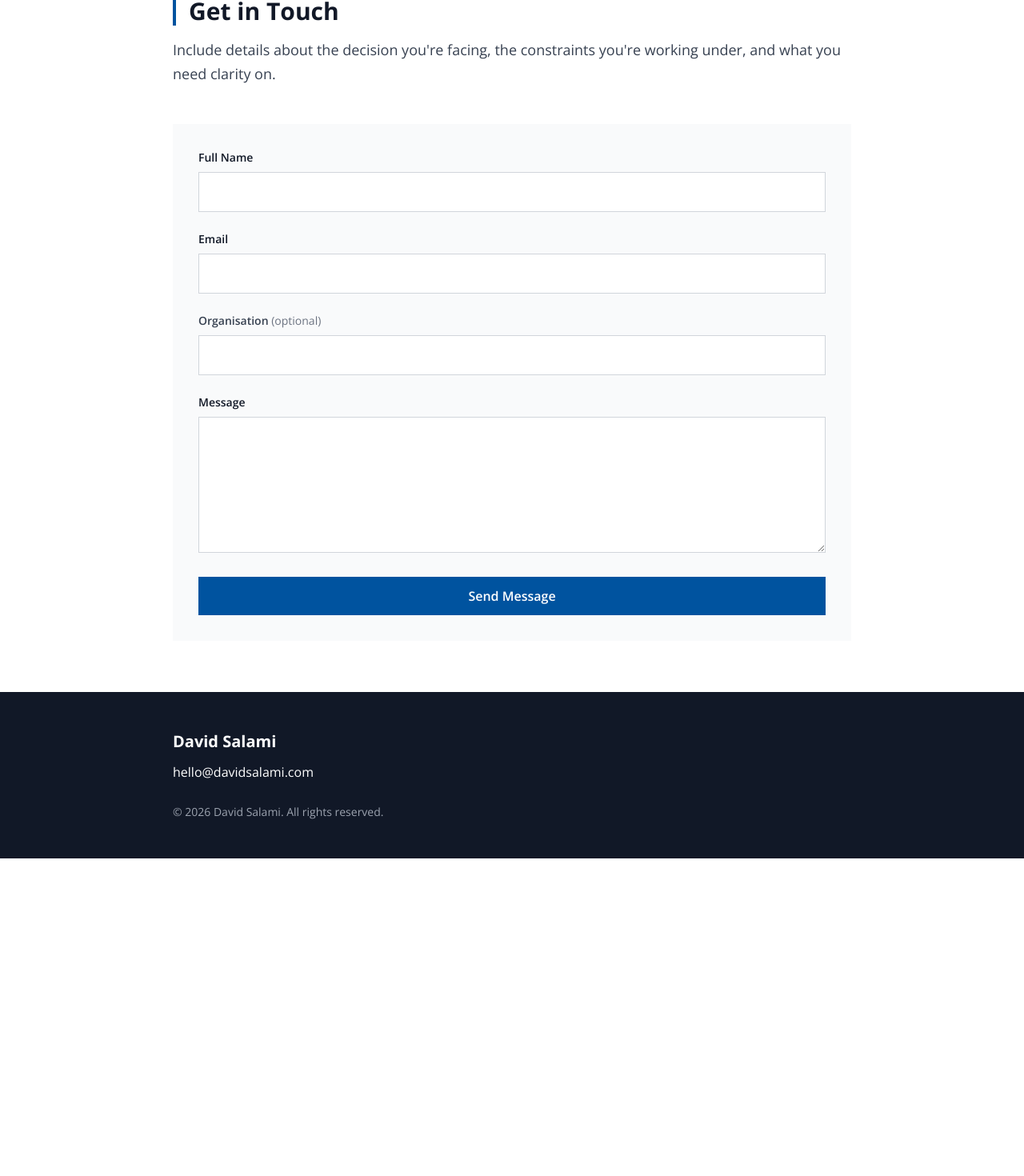
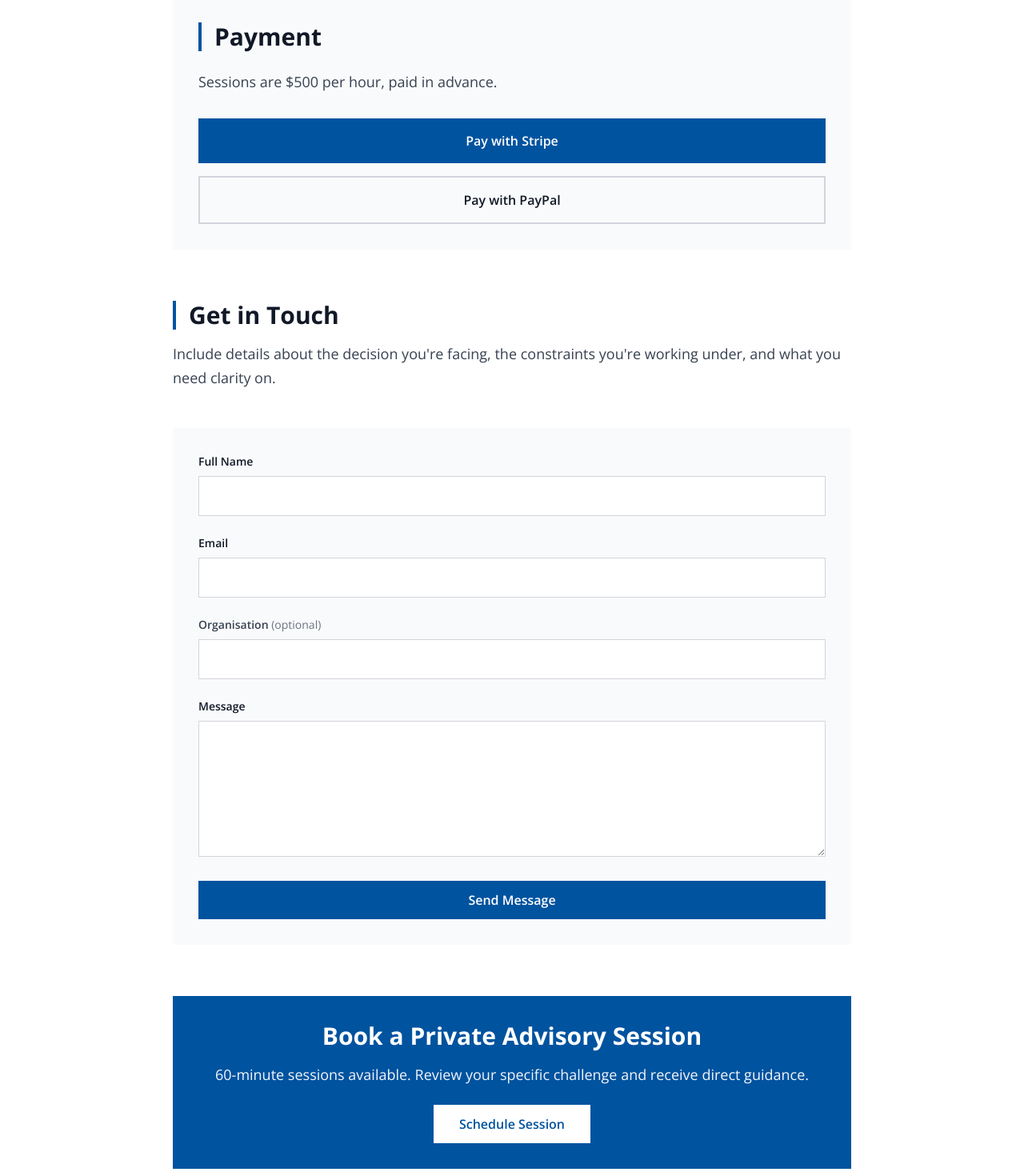
Before and after one commit to artizani/personal-brand, a Next.js app: page /work in a window 1280 px wide. Shown: the part 1128-2598 px from the top of the page at 80% size. Before the commit the page ends 2201 px from the top, so only its background shows below. Built offline with nearby package versions, Linux system fonts and the light colour scheme.

Commit message:
feat: add payment options and booking CTA to Work page

```diff
--- a/src/app/work/page.tsx
+++ b/src/app/work/page.tsx
@@ -51,6 +51,35 @@ export default function Work() {
           </p>
         </div>
 
+        <div className="mb-16 bg-gray-50 p-8">
+          <h2 className="text-3xl font-bold text-gray-900 mb-6 border-l-4 border-tesco-blue pl-4">
+            Payment
+          </h2>
+          <p className="text-lg text-gray-700 mb-8">
+            Sessions are $500 per hour, paid in advance.
+          </p>
+
+          <div className="space-y-4">
+            <a
+              href="https://buy.stripe.com/YOUR_PAYMENT_LINK"
+              target="_blank"
+              rel="noopener noreferrer"
+              className="block w-full bg-tesco-blue text-white text-center py-4 px-6 font-semibold hover:bg-opacity-90 transition-all"
+            >
+              Pay with Stripe
+            </a>
+
+            <a
+              href="https://paypal.me/YOUR_PAYPAL_LINK"
+              target="_blank"
+              rel="noopener noreferrer"
+              className="block w-full border-2 border-gray-300 text-gray-900 text-center py-4 px-6 font-semibold hover:border-gray-400 transition-all"
+            >
+              Pay with PayPal
+            </a>
+          </div>
+        </div>
+
         <div className="mb-12">
           <h2 className="text-3xl font-bold text-gray-900 mb-4 border-l-4 border-tesco-blue pl-4">
             Get in Touch
@@ -64,7 +93,7 @@ export default function Work() {
         <form
           action="https://formspree.io/f/YOUR_FORM_ID"
           method="POST"
-          className="bg-gray-50 p-8 space-y-6"
+          className="bg-gray-50 p-8 space-y-6 mb-16"
         >
           <div>
             <label htmlFor="name" className="block text-sm font-semibold text-gray-900 mb-2">
@@ -124,6 +153,22 @@ export default function Work() {
             Send Message
           </button>
         </form>
+
+        <div className="bg-tesco-blue text-white p-8 text-center">
+          <h2 className="text-3xl font-bold mb-4">Book a Private Advisory Session</h2>
+          <p className="text-lg mb-6 opacity-95">
+            60-minute sessions available. Review your specific challenge and receive direct
+            guidance.
+          </p>
+          <a
+            href="https://calendly.com/YOUR_CALENDLY_LINK"
+            target="_blank"
+            rel="noopener noreferrer"
+            className="inline-block bg-white text-tesco-blue px-8 py-3 font-semibold hover:bg-opacity-90 transition-all"
+          >
+            Schedule Session
+          </a>
+        </div>
       </section>
     </main>
   )
```
